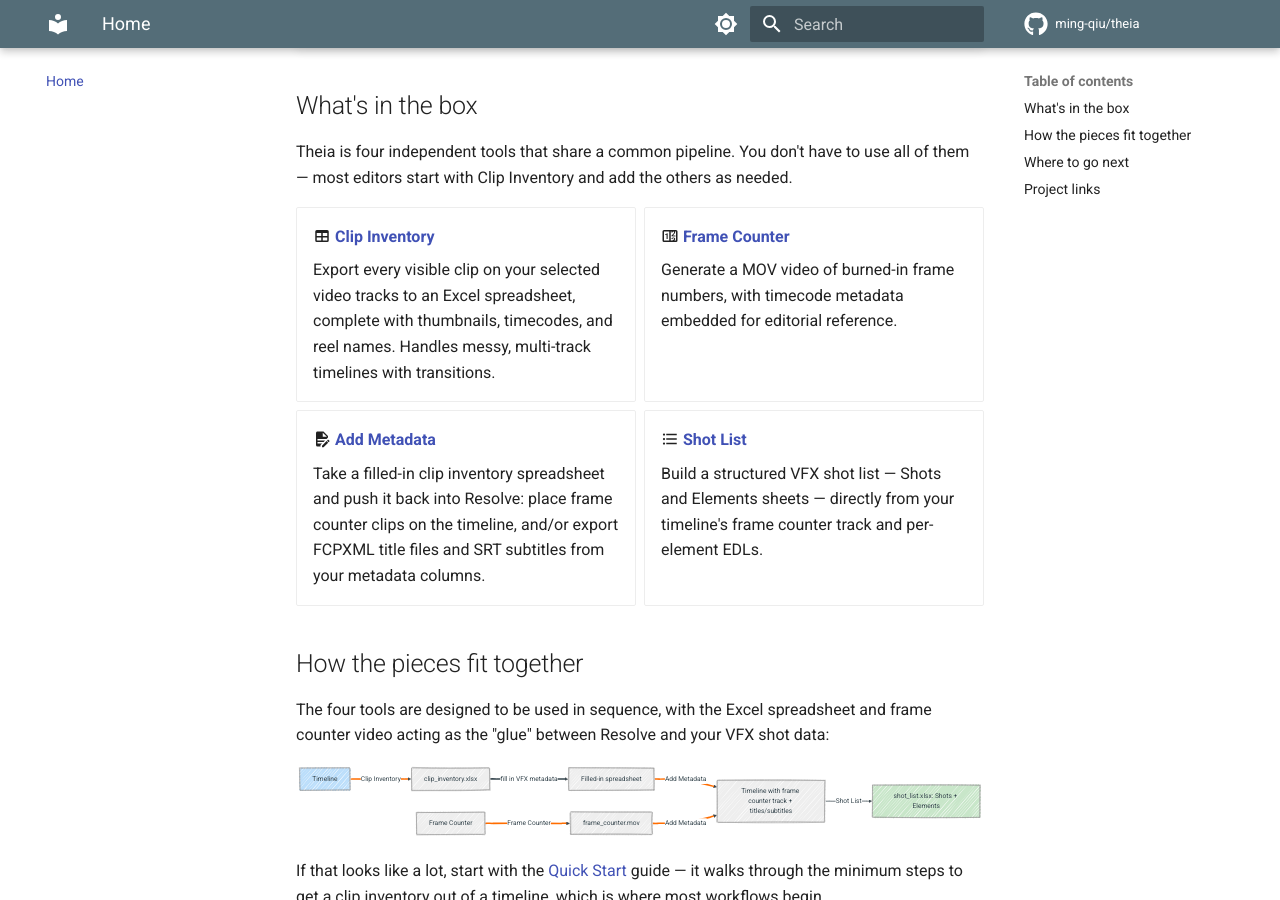
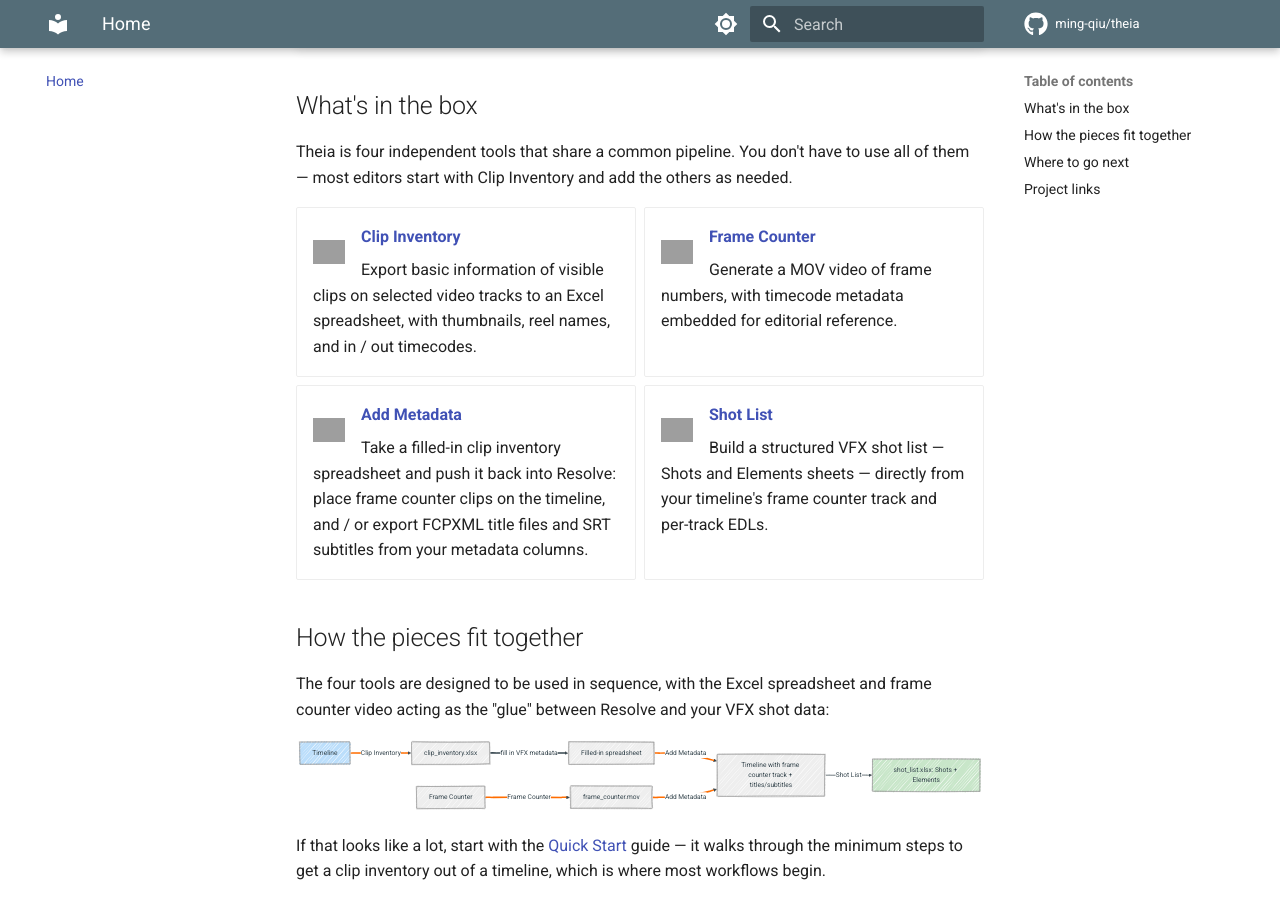
Before and after one commit to ming-qiu/theia-documentation, an MkDocs documentation site: the page built from docs/index.md, in a window 1280 px wide and 900 px high, scrolled down 473 px. Built offline with MkDocs 1.6.1 and Material for MkDocs 9.7.7, drawn with Linux system fonts in a browser that asks for light colours; comment, search, counter and statistics services are not loaded; grey boxes are pictures that could not be loaded.

Commit message:
Index page improved

```diff
--- a/docs/index.md
+++ b/docs/index.md
@@ -13,21 +13,21 @@
 
 <div class="grid cards" markdown>
 
--   :material-table: **[Clip Inventory](tools/clip-inventory.md)**
+-   <img src="./assets/icons/clip_inventory_icon.png" alt="Clip Inventory icon" width="32" align="left" style="margin-right: 1em;"> **[Clip Inventory](tools/clip-inventory.md)**
 
-    Export every visible clip on your selected video tracks to an Excel spreadsheet, complete with thumbnails, timecodes, and reel names. Handles messy, multi-track timelines with transitions.
+    Export basic information of visible clips on selected video tracks to an Excel spreadsheet, with thumbnails, reel names, and in / out timecodes.
 
--   :material-counter: **[Frame Counter](tools/frame-counter.md)**
+-   <img src="./assets/icons/frame_counter_icon.png" alt="Clip Inventory icon" width="32" align="left" style="margin-right: 1em;"> **[Frame Counter](tools/frame-counter.md)**
 
-    Generate a MOV video of burned-in frame numbers, with timecode metadata embedded for editorial reference.
+    Generate a MOV video of frame numbers, with timecode metadata embedded for editorial reference.
 
--   :material-file-document-edit: **[Add Metadata](tools/add-metadata.md)**
+-   <img src="./assets/icons/add_metadata_icon.png" alt="Clip Inventory icon" width="32" align="left" style="margin-right: 1em;"> **[Add Metadata](tools/add-metadata.md)**
 
-    Take a filled-in clip inventory spreadsheet and push it back into Resolve: place frame counter clips on the timeline, and/or export FCPXML title files and SRT subtitles from your metadata columns.
+    Take a filled-in clip inventory spreadsheet and push it back into Resolve: place frame counter clips on the timeline, and / or export FCPXML title files and SRT subtitles from your metadata columns.
 
--   :material-format-list-bulleted: **[Shot List](tools/shot-list.md)**
+-   <img src="./assets/icons/shot_list_icon.png" alt="Clip Inventory icon" width="32" align="left" style="margin-right: 1em;"> **[Shot List](tools/shot-list.md)**
 
-    Build a structured VFX shot list — Shots and Elements sheets — directly from your timeline's frame counter track and per-element EDLs.
+    Build a structured VFX shot list — Shots and Elements sheets — directly from your timeline's frame counter track and per-track EDLs.
 
 </div>
 
```
